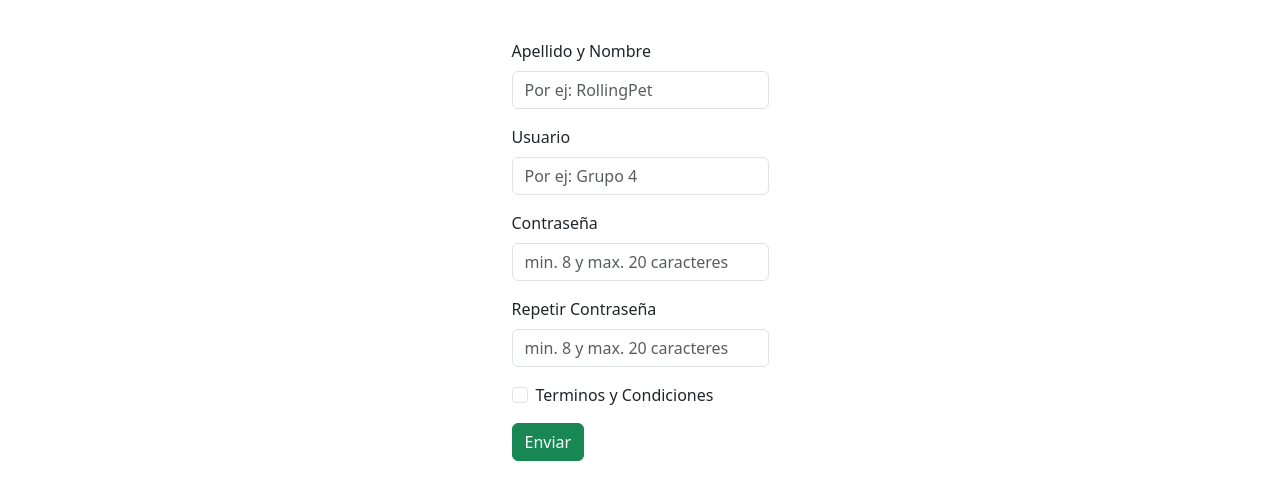
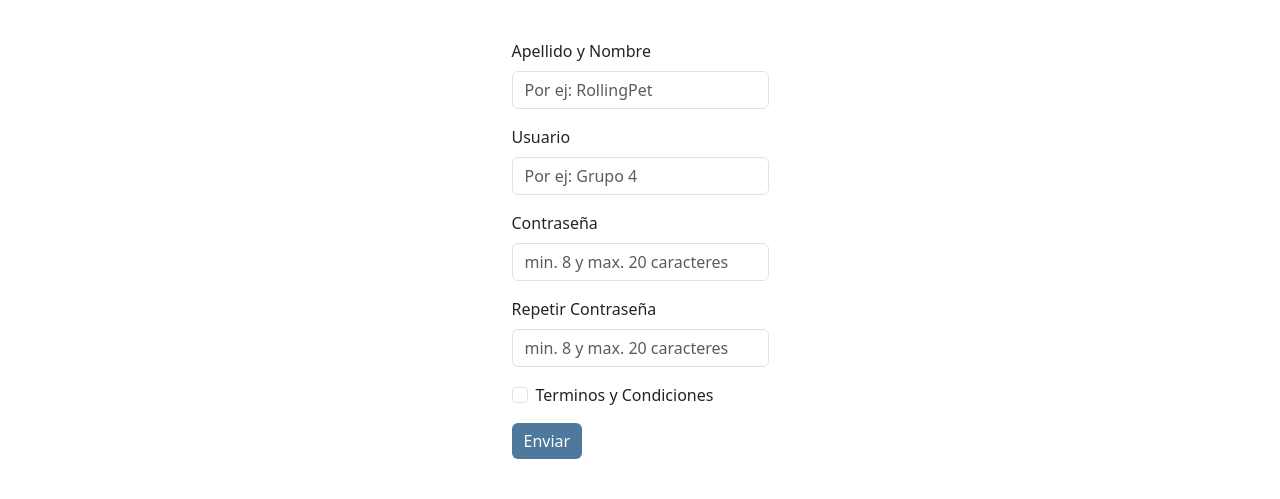
Before and after one commit to Sil-07/Rolling--Pet, a plain HTML site: page paginas/registro.html in a window 1280 px wide. Shown: the part 89-588 px from the top of the page. Drawn offline with nearby package versions, Linux system fonts and the light colour scheme; a web font is replaced by a local one.

Commit message:
se cambia color al boton de envio en registrarse

```diff
--- a/paginas/registro.html
+++ b/paginas/registro.html
@@ -150,7 +150,7 @@
               >Terminos y Condiciones</label
             >
           </div>
-          <button type="submit" class="btn btn-success">Enviar</button>
+          <button type="submit" class="btn btn-custom">Enviar</button>
         </form>
       </div>
     </header>
```
